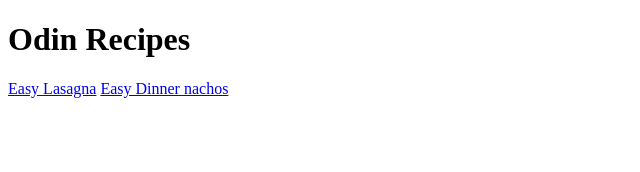
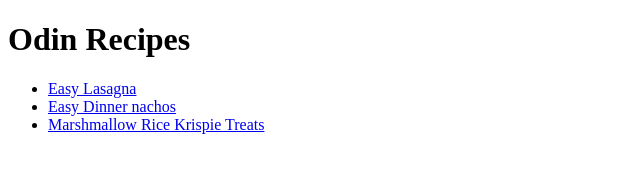
Before and after one commit to amrahje/odin-recipes, a plain HTML site: page index.html in a window 1280 px wide. Shown: the whole page, without its empty margins (0-640 px from the left). Drawn offline with Linux system fonts and the light colour scheme.

Commit message:
Add link to Marshmallow Rice Krispie Treatsin index.html, Add mrkt.html in ./recipes, Add title to mrkt.html

```diff
--- a/index.html
+++ b/index.html
@@ -7,8 +7,10 @@
 </head>
 <body>
     <h1>Odin Recipes</h1>
-    <a href="./recipes/easy-lasagna.html" rel="noopener noreferrer">Easy Lasagna</a>
-    <a href="./recipes/nachos.html" rel="noopener noreferrer">Easy Dinner nachos</a>
-
+    <ul>
+    <li><a href="./recipes/easy-lasagna.html" rel="noopener noreferrer">Easy Lasagna</a></li>
+    <li><a href="./recipes/nachos.html" rel="noopener noreferrer">Easy Dinner nachos</a></li>
+    <li><a href="./recipes/mrkt.html">Marshmallow Rice Krispie Treats</a></li>
+    </ul>
 </body>
 </html>
```
Also changed, not shown: recipes/mrkt.html (added, +11 -0 lines).
